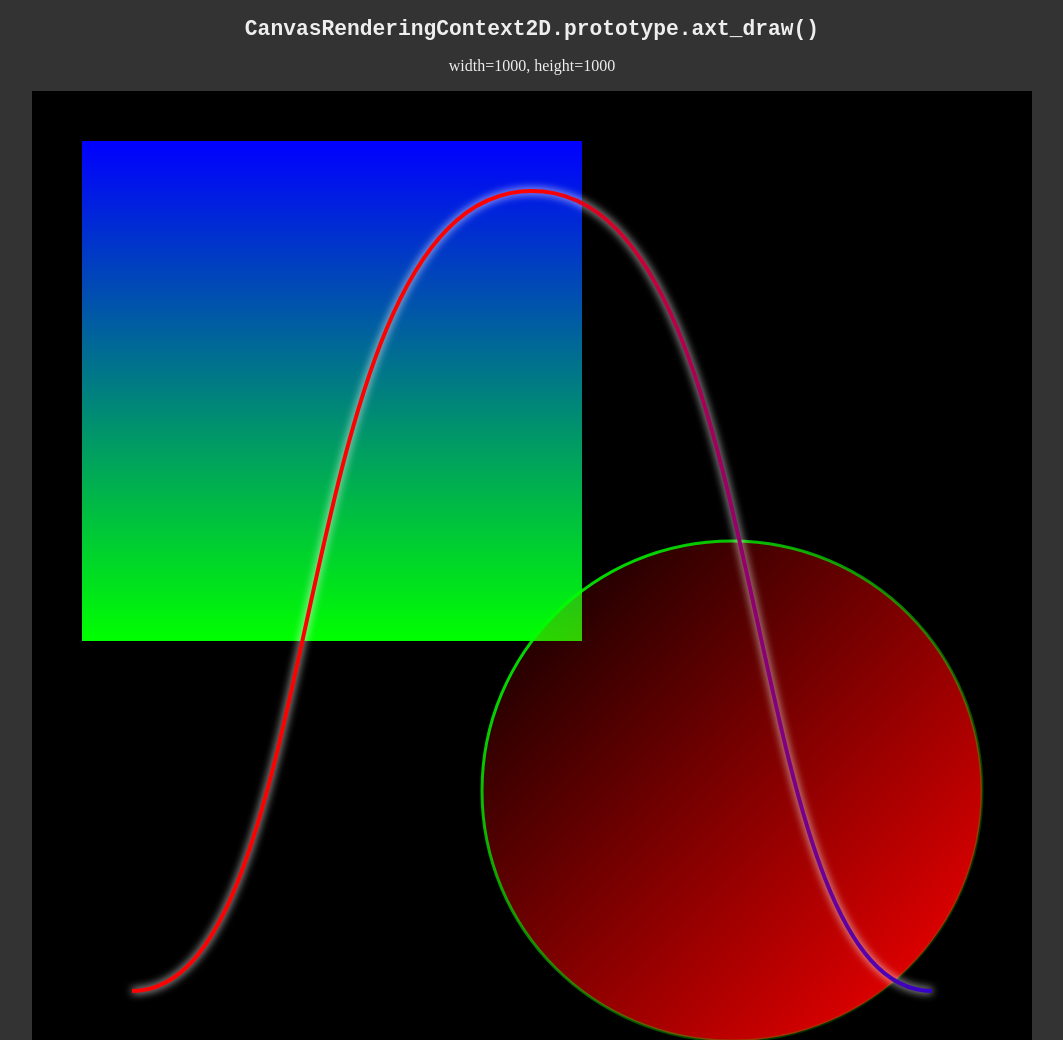
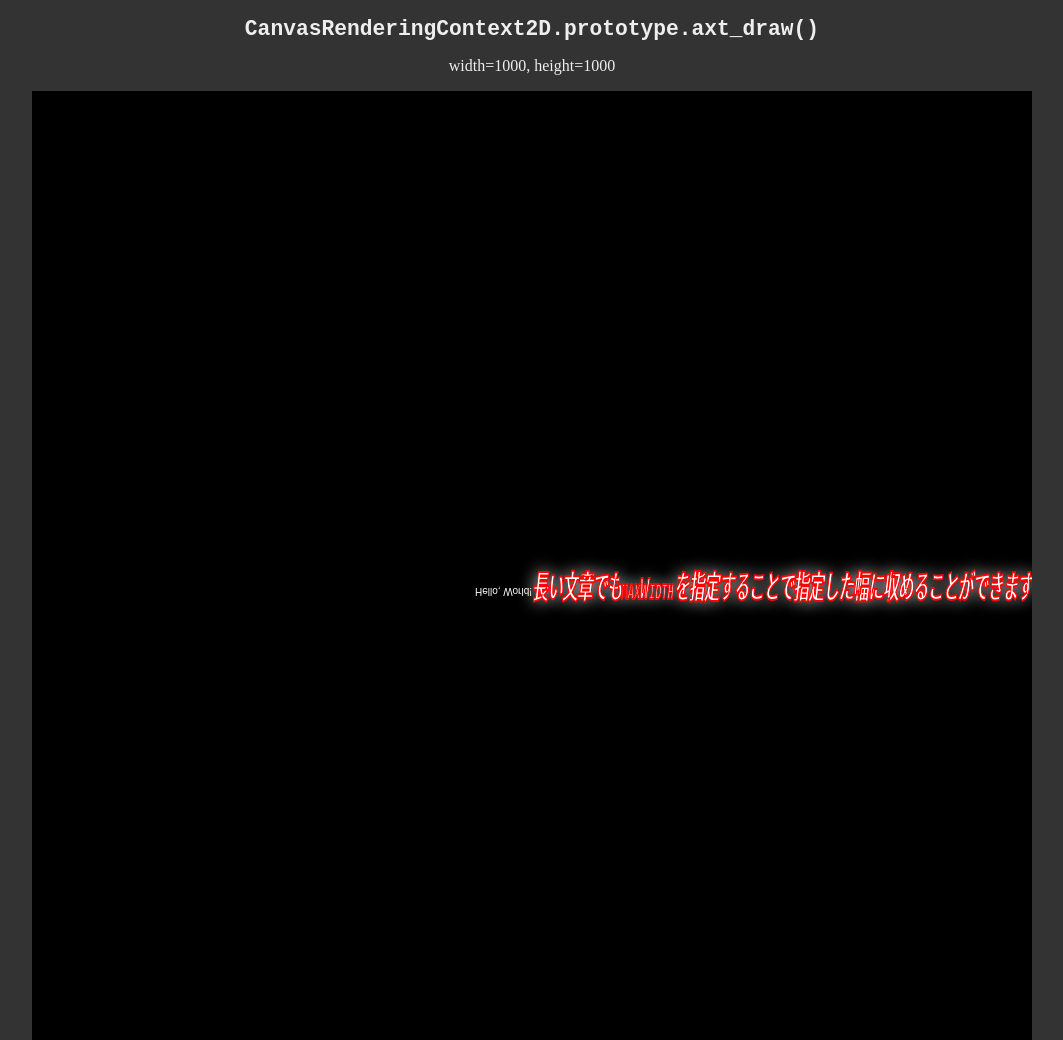
Before and after one commit to AyaExpTech/axtlib.js, a plain HTML site: page test/CanvasRenderingContext2D/axt_draw().html in a window 1280 px wide. Shown: the top 1040 px of the page, without its empty margins (108-1171 px from the left). Drawn offline with Linux system fonts and the light colour scheme.

Commit message:
鏡文字が使えるように

```diff
--- a/extends/CanvasRenderingContext2D.js
+++ b/extends/CanvasRenderingContext2D.js
@@ -51,6 +51,7 @@ CanvasRenderingContext2D.prototype.setShadow = function (x = 0, y = 0, blur = 0,
  *  ※以下、`kind`が`"text"`の場合のみ有効
  *      @param {String} options.text - 描画するテキスト
  *      @param {String} options.font - 使用するフォントに関する設定 (CSSの`font`と同じ形式の文字列)
+ *      @param {""|"x"|"y"|"xy"} options.mirror - 鏡文字を有効にするかの設定。`"y"`で垂直方向(上下)、`"x"`で水平方向(左右)、`"xy"`で両方向
  *      @param {Number?} options.maxWidth - テキストの最大描画幅(px)
  *
  *  ※以下、`kind`が`"path"`の場合のみ有効
@@ -415,12 +416,19 @@ CanvasRenderingContext2D.prototype.axt_draw = function (kind, options) {
         [this.textAlign, this.textBaseline] = [specifiedAlign.horizontal, specifiedAlign.vertical];
         /* ==== fontプロパティの文字列をoptions.fontから作成して設定する ==== */
         this.font = options?.font ?? "10px sans-serif";
+        /* ==== 鏡文字設定を読み込む。mirrorXとmirrorYについて、それぞれ反転なら-1、そのままなら1にする ==== */
+        const mirrorX = options.mirror?.includes("x") ? -1 : 1;
+        const mirrorY = options.mirror?.includes("y") ? -1 : 1;
+        /* ==== 鏡文字設定に従ってscaleで座標系を反転する ==== */
+        this.scale(mirrorX, mirrorY);
         /* ==== テキストを描画する ==== */
         changeShadowSetting_fill();
-        options.fill == null ? void 0 : this.fillText(options.text, options.pos[0], options.pos[1], options.maxWidth || undefined);
+        options.fill == null ? void 0 : this.fillText(options.text, mirrorX * options.pos[0], mirrorY * options.pos[1], options.maxWidth || undefined);
         changeShadowSetting_stroke();
-        options.stroke == null ? void 0 : this.strokeText(options.text, options.pos[0], options.pos[1], options.maxWidth || undefined);
+        options.stroke == null ? void 0 : this.strokeText(options.text, mirrorX * options.pos[0], mirrorY * options.pos[1], options.maxWidth || undefined);
         intlShadowSetting();
+        /* ==== scaleをもとに戻す ==== */
+        this.scale(mirrorX, mirrorY);
         /* ==== メモしてあった各プロパティをもとに戻す ==== */
         [this.fillStyle, this.strokeStyle, this.lineWidth] = [predecessor.fillStyle, predecessor.strokeStyle, predecessor.lineWidth];
         [this.font, this.textAlign, this.textBaseline] = [predecessor.font, predecessor.textAlign, predecessor.textBaseline];
--- a/extends/OffscreenCanvasRenderingContext2D.js
+++ b/extends/OffscreenCanvasRenderingContext2D.js
@@ -51,6 +51,7 @@ OffscreenCanvasRenderingContext2D.prototype.setShadow = function (x = 0, y = 0,
  *  ※以下、`kind`が`"text"`の場合のみ有効
  *      @param {String} options.text - 描画するテキスト
  *      @param {String} options.font - 使用するフォントに関する設定 (CSSの`font`と同じ形式の文字列)
+ *      @param {""|"x"|"y"|"xy"} options.mirror - 鏡文字を有効にするかの設定。`"y"`で垂直方向(上下)、`"x"`で水平方向(左右)、`"xy"`で両方向
  *      @param {Number?} options.maxWidth - テキストの最大描画幅(px)
  *
  *  ※以下、`kind`が`"path"`の場合のみ有効
@@ -415,12 +416,19 @@ OffscreenCanvasRenderingContext2D.prototype.axt_draw = function (kind, options)
         [this.textAlign, this.textBaseline] = [specifiedAlign.horizontal, specifiedAlign.vertical];
         /* ==== fontプロパティの文字列をoptions.fontから作成して設定する ==== */
         this.font = options?.font ?? "10px sans-serif";
+        /* ==== 鏡文字設定を読み込む。mirrorXとmirrorYについて、それぞれ反転なら-1、そのままなら1にする ==== */
+        const mirrorX = options.mirror?.includes("x") ? -1 : 1;
+        const mirrorY = options.mirror?.includes("y") ? -1 : 1;
+        /* ==== 鏡文字設定に従ってscaleで座標系を反転する ==== */
+        this.scale(mirrorX, mirrorY);
         /* ==== テキストを描画する ==== */
         changeShadowSetting_fill();
-        options.fill == null ? void 0 : this.fillText(options.text, options.pos[0], options.pos[1], options.maxWidth || undefined);
+        options.fill == null ? void 0 : this.fillText(options.text, mirrorX * options.pos[0], mirrorY * options.pos[1], options.maxWidth || undefined);
         changeShadowSetting_stroke();
-        options.stroke == null ? void 0 : this.strokeText(options.text, options.pos[0], options.pos[1], options.maxWidth || undefined);
+        options.stroke == null ? void 0 : this.strokeText(options.text, mirrorX * options.pos[0], mirrorY * options.pos[1], options.maxWidth || undefined);
         intlShadowSetting();
+        /* ==== scaleをもとに戻す ==== */
+        this.scale(mirrorX, mirrorY);
         /* ==== メモしてあった各プロパティをもとに戻す ==== */
         [this.fillStyle, this.strokeStyle, this.lineWidth] = [predecessor.fillStyle, predecessor.strokeStyle, predecessor.lineWidth];
         [this.font, this.textAlign, this.textBaseline] = [predecessor.font, predecessor.textAlign, predecessor.textBaseline];
--- a/test/CanvasRenderingContext2D/axt_draw().html
+++ b/test/CanvasRenderingContext2D/axt_draw().html
@@ -20,28 +20,30 @@
                 "image": image
             });*/
             canvas.ctx.axt_draw("rectangle", {
-                "fill": ["s", [0, "#00f"], [1, "#0f0"]],
-                "size": [500, 500],
-                "pos": [300, 300],
-                "align": ""
+                "fill": "black",
+                "size": [1000, 1000],
+                "pos": [500, 1000],
+                "align": "s"
             });
-            canvas.ctx.axt_draw("ellipse", {
-                "fill": ["se", [0, "#f000"], [1, "#f00f"]],
-                "stroke": ["se", [0, "#0f0f"], [1, "#0f00"]],
-                "size": [500, 500],
-                "pos": [700, 700],
-                "align": "",
-                "thickness": 3
+            canvas.ctx.axt_draw("text", {
+                "fill": "white",
+                "pos": [500, 500],
+                "align": "e",
+                "text": "Hello, World!",
+                "mirror": "y"
             });
-            canvas.ctx.axt_draw("path", {
-                "stroke": '["e", [0, "#f00"], [1, "#00f"]]',
-                "range": [0, 0, 500, 1000],
-                "shadowStroke": [0, 0, 8, "#fff"],
-                "d": "M 100,900 C 300,900 250,100 500,100 S 700,900 900,900",
-                "thickness": 4
+            canvas.ctx.axt_draw("text", {
+                "fill": "white",
+                "stroke": "red",
+                "shadowFill": [0, 0, 16, "#eee"],
+                "pos": [500, 500],
+                "align": "w",
+                "text": "長い文章でもmaxWidthを指定することで指定した幅に収めることができます",
+                "font": "italic small-caps bold 2rem/2 monospace",
+                "maxWidth": 500,
+                "thickness": 2
             });
             // test end
-
         })
     </script>
 </head>
```
